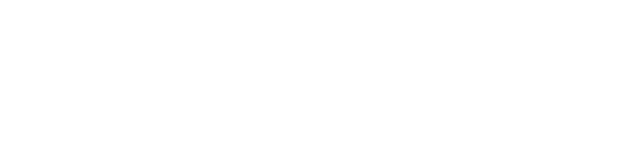
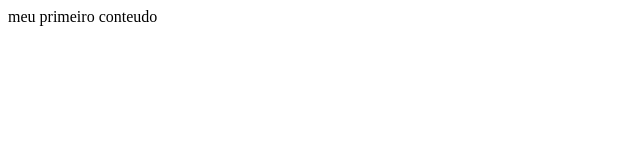
Before and after one commit to amandadecassiaborges/DevLinks, a plain HTML site: page index.html in a window 1280 px wide. Shown: the whole page, without its empty margins (0-640 px from the left). Drawn offline with Linux system fonts and the light colour scheme.

Commit message:
Update index.html

```diff
--- a/index.html
+++ b/index.html
@@ -4,9 +4,14 @@
     <meta charset="UTF-8">
     <meta http-equiv="X-UA-Compatible" content="IE=edge">
     <meta name="viewport" content="width=device-width, initial-scale=1.0">
-    <title>Amanda Borges</title>
+    <title> Amanda Borges </title>
 </head>
+
 <body>
+    meu primeiro conteudo
+
+
 
 </body>
+
 </html>
```
